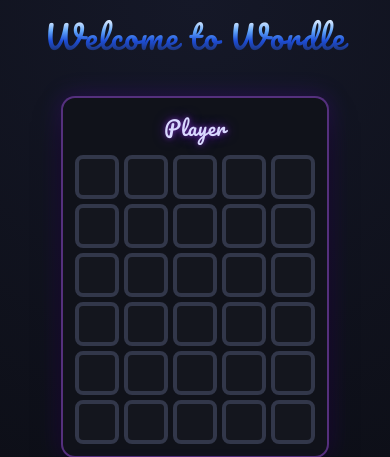
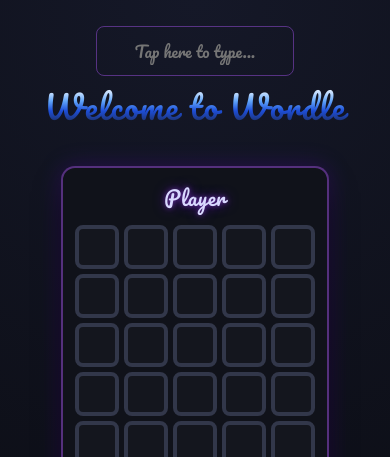
Before and after one commit to Kenny-G-z/Wordle, a Flask app: page / in a window 390 px wide. Shown: the top 457 px of the page. Run offline with Flask 3, Linux system fonts and the light colour scheme; data that the repository does not hold is empty; parts of the project's set-up code (start-up, migrations or seed data) failed here and were passed over.

Commit message:
Fixed Mobile Features

```diff
--- a/templates/index.html
+++ b/templates/index.html
@@ -9,16 +9,16 @@
 </head>
 
 <body>
-    <input type="text" id="mobile-focus-input" autocomplete="off" autocorrect="off" autocapitalize="off" style="position: absolute; opacity: 0; pointer-events: none; height: 0; width: 0;">
+    <div class="mobile-input-container" style="text-align: center; margin: 10px 0;">
+        <input type="text" id="mobile-focus-input" placeholder="Tap here to type..." autocomplete="off" autocorrect="off" autocapitalize="off" style="padding: 10px; font-size: 1rem; border-radius: 8px; border: 1px solid var(--card-border); background: var(--tile-bg); color: var(--text-color); width: 80%; max-width: 300px; text-align: center;">
+    </div>
 
     <header>
         <h1>Welcome to Wordle</h1>
     </header>
 
     {% if load_failed %}
-
         <div id="error-banner">The Wordle failed to load.</div>
-
     {% endif %}
 
     <main id="game-container">
--- a/templates/index_challange.html
+++ b/templates/index_challange.html
@@ -9,7 +9,9 @@
 </head>
 
 <body>
-    <input type="text" id="mobile-focus-input" autocomplete="off" autocorrect="off" autocapitalize="off" style="position: absolute; opacity: 0; pointer-events: none; height: 0; width: 0;">
+    <div class="mobile-input-container" style="text-align: center; margin: 10px 0;">
+        <input type="text" id="mobile-focus-input" placeholder="Tap here to type..." autocomplete="off" autocorrect="off" autocapitalize="off" style="padding: 10px; font-size: 1rem; border-radius: 8px; border: 1px solid var(--card-border); background: var(--tile-bg); color: var(--text-color); width: 80%; max-width: 300px; text-align: center;">
+    </div>
 
     <header>
         <h1>Challenge The Computer</h1>
@@ -165,10 +167,8 @@
 
                 if (data.solved) {
                     gameOver = true;
-
                     globalStats.challengePlayed = (globalStats.challengePlayed || 0) + 1;
                     saveGlobalStats();
-
                     statusMsg.textContent = "";
                     await new Promise(r => setTimeout(r, 1000));
                     statusMsg.textContent = "The Computer Solved It!";
```
